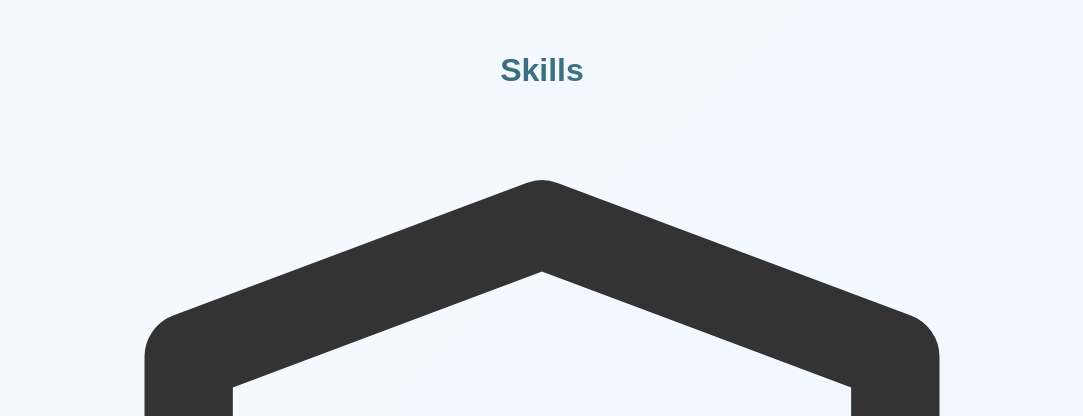
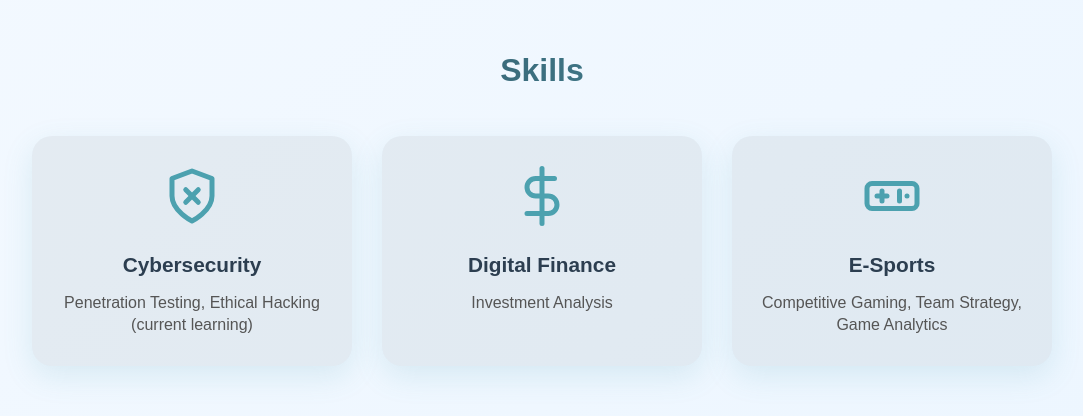
Before and after one commit to zann06/Portofolio-Website, a plain HTML site: page index.html in a window 1280 px wide. Shown: the part 1560-1976 px from the top of the page, without its empty margins (98-1181 px from the left). Drawn offline with Linux system fonts and the light colour scheme.

Commit message:
Update style.css

```diff
--- a/style.css
+++ b/style.css
@@ -1,5 +1,10 @@
 /* GLOBAL */
-* {margin: 0; padding: 0; box-sizing: border-box;}
+* {
+    margin: 0;
+    padding: 0;
+    box-sizing: border-box;
+}
+
 body {
     font-family: 'Poppins', sans-serif;
     background: linear-gradient(135deg, #f8fbff, #e6f3ff);
@@ -7,32 +12,48 @@ body {
     line-height: 1.6;
     scroll-behavior: smooth;
 }
-img {max-width: 100%; display: block;}
-a {text-decoration: none; color: inherit;}
+
+img {
+    max-width: 100%;
+    display: block;
+}
+
+a {
+    text-decoration: none;
+    color: inherit;
+}
 
 /* NAVBAR */
 nav {
-    background: rgba(255,255,255,0.85);
+    background: rgba(255, 255, 255, 0.85);
     backdrop-filter: blur(10px);
     position: sticky;
     top: 0;
     z-index: 100;
-    box-shadow: 0 4px 20px rgba(0,0,0,0.05);
+    box-shadow: 0 4px 20px rgba(0, 0, 0, 0.05);
 }
+
 nav ul {
     display: flex;
     justify-content: center;
     padding: 15px 0;
     list-style: none;
 }
-nav ul li {margin: 0 20px;}
+
+nav ul li {
+    margin: 0 20px;
+}
+
 nav ul li a {
     font-weight: 600;
     transition: color 0.3s;
-    color: #2c3e50; /* dark blue-gray */
+    color: #2c3e50;
+    /* dark blue-gray */
 }
+
 nav ul li a:hover {
-    color: #4ca1af; /* teal accent */
+    color: #4ca1af;
+    /* teal accent */
 }
 
 /* HERO */
@@ -50,24 +71,27 @@ header {
     padding: 20px;
     position: relative;
 }
+
 header img {
     object-fit: cover;
     width: 160px;
     height: 160px;
     border-radius: 50%;
     border: 5px solid rgba(224, 247, 250, 0.8);
-    box-shadow: 0 10px 25px rgba(0,0,0,0.3);
+    box-shadow: 0 10px 25px rgba(0, 0, 0, 0.3);
     margin-bottom: 20px;
 }
+
 header h1 {
     font-size: 2.8rem;
     margin-bottom: 8px;
-    text-shadow: 0 1px 4px rgba(0,0,0,0.6);
+    text-shadow: 0 1px 4px rgba(0, 0, 0, 0.6);
 }
+
 header p {
     font-size: 1.2rem;
     opacity: 0.9;
-    text-shadow: 0 1px 3px rgba(0,0,0,0.5);
+    text-shadow: 0 1px 3px rgba(0, 0, 0, 0.5);
 }
 
 /* SECTION */
@@ -76,6 +100,7 @@ section {
     margin: auto;
     padding: 60px 20px;
 }
+
 h2 {
     text-align: center;
     font-size: 2rem;
@@ -86,6 +111,7 @@ h2 {
     color: transparent;
     -webkit-text-fill-color: transparent;
 }
+
 p.center {
     text-align: center;
     max-width: 700px;
@@ -97,19 +123,87 @@ p.center {
 table {
     width: 100%;
     border-collapse: collapse;
-    background: rgba(255,255,255,0.9);
+    background: rgba(255, 255, 255, 0.9);
     border-radius: 10px;
     overflow: hidden;
 }
-th, td {
+
+th,
+td {
     padding: 15px;
     text-align: left;
-    border-bottom: 1px solid rgba(0,0,0,0.05);
+    border-bottom: 1px solid rgba(0, 0, 0, 0.05);
 }
+
 thead {
     background: linear-gradient(90deg, #2c3e50, #4ca1af);
     color: #e0f7fa;
 }
+
+/* Skills */
+#skills {
+    max-width: 1100px;
+    margin: auto;
+    padding: 60px 20px;
+}
+
+#skills h2 {
+    text-align: center;
+    font-size: 2rem;
+    margin-bottom: 40px;
+    background: linear-gradient(90deg, #2c3e50, #4ca1af);
+    background-clip: text;
+    -webkit-background-clip: text;
+    color: transparent;
+    -webkit-text-fill-color: transparent;
+}
+
+.skills-grid {
+    display: grid;
+    grid-template-columns: repeat(auto-fit, minmax(260px, 1fr));
+    gap: 30px;
+    padding: 0 20px;
+}
+
+.skill-card {
+    background: rgba(44, 62, 80, 0.07);
+    border-radius: 20px;
+    padding: 30px 20px;
+    text-align: center;
+    box-shadow: 0 10px 30px rgba(76, 161, 175, 0.15);
+    transition: transform 0.4s ease, box-shadow 0.4s ease;
+    cursor: default;
+}
+
+.skill-card:hover {
+    transform: translateY(-10px) scale(1.05);
+    box-shadow: 0 15px 40px rgba(76, 161, 175, 0.4);
+}
+
+.skill-icon {
+    width: 60px;
+    height: 60px;
+    stroke: #4ca1af;
+    margin-bottom: 15px;
+    transition: stroke 0.3s ease;
+}
+
+.skill-card:hover .skill-icon {
+    stroke: #2c3e50;
+}
+
+.skill-card h3 {
+    font-size: 1.3rem;
+    margin-bottom: 10px;
+    color: #2c3e50;
+}
+
+.skill-card p {
+    font-size: 1rem;
+    color: #555;
+    line-height: 1.4;
+}
+
 
 /* EXPERIENCE TIMELINE */
 .timeline {
@@ -118,11 +212,13 @@ thead {
     position: relative;
     padding-left: 20px;
 }
+
 .timeline-item {
     margin-bottom: 40px;
     position: relative;
     padding-left: 20px;
 }
+
 .timeline-dot {
     width: 15px;
     height: 15px;
@@ -133,16 +229,19 @@ thead {
     top: 5px;
     box-shadow: 0 0 8px #2c3e50;
 }
+
 .timeline-content h3 {
     margin-bottom: 5px;
     color: #2c3e50;
 }
+
 .timeline-content span {
     font-size: 0.9rem;
     color: #555;
     margin-bottom: 10px;
     display: block;
 }
+
 .timeline-content p {
     color: #333;
 }
@@ -154,6 +253,7 @@ thead {
     align-items: center;
     gap: 12px;
 }
+
 .contact-item {
     display: flex;
     align-items: center;
@@ -181,20 +281,31 @@ footer {
     display: inline-block;
     transition: transform 0.2s;
 }
+
 .footer-icons a img {
     filter: brightness(90%) invert(100%);
     transition: filter 0.3s ease;
 }
+
 .footer-icons a:hover img {
     filter: brightness(120%) invert(100%);
 }
+
 .footer-icons a:hover {
     transform: scale(1.2);
 }
 
 /* ANIMATIONS */
 @keyframes gradientBG {
-    0% {background-position: 0% 50%;}
-    50% {background-position: 100% 50%;}
-    100% {background-position: 0% 50%;}
+    0% {
+        background-position: 0% 50%;
+    }
+
+    50% {
+        background-position: 100% 50%;
+    }
+
+    100% {
+        background-position: 0% 50%;
+    }
 }
```
